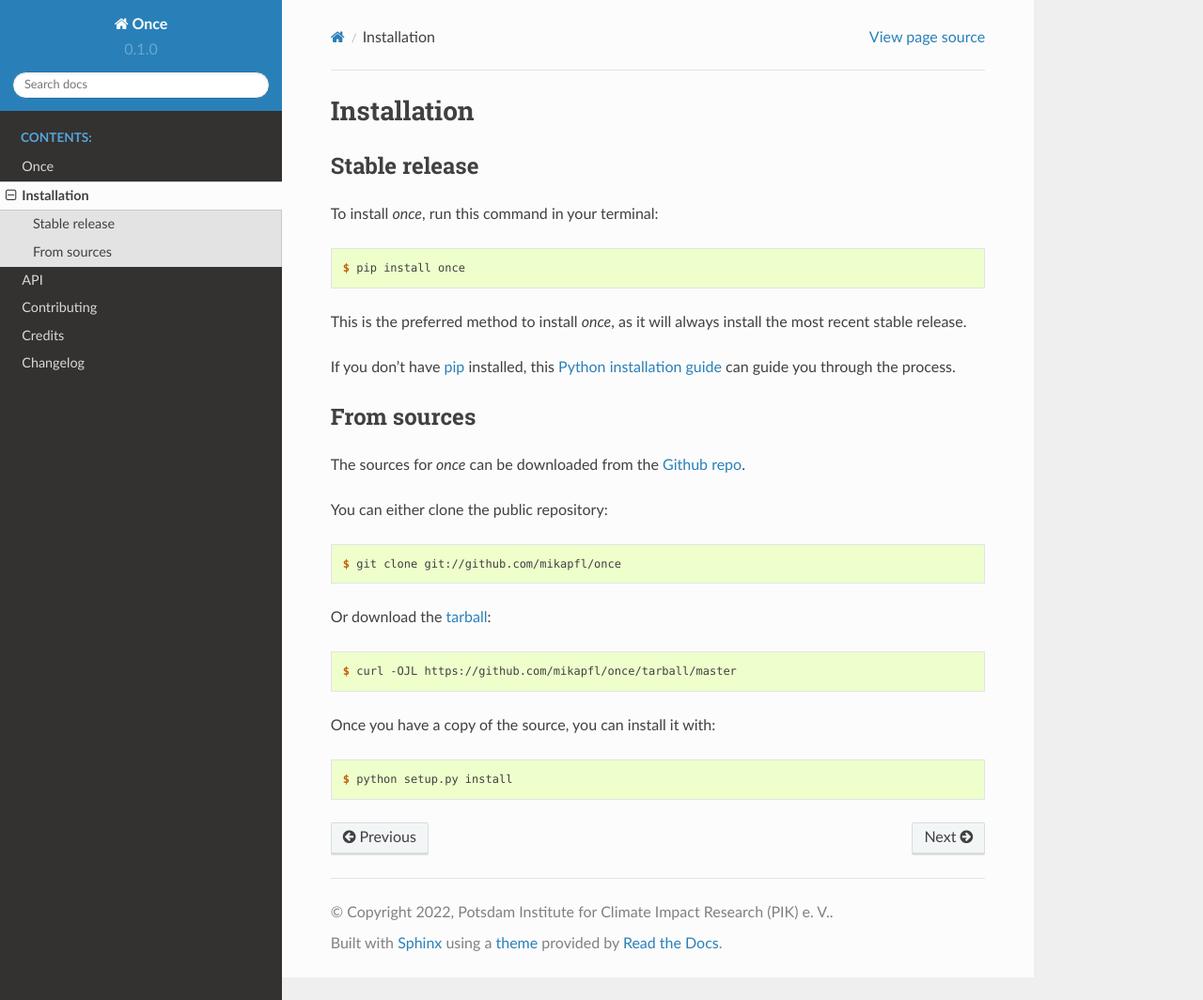
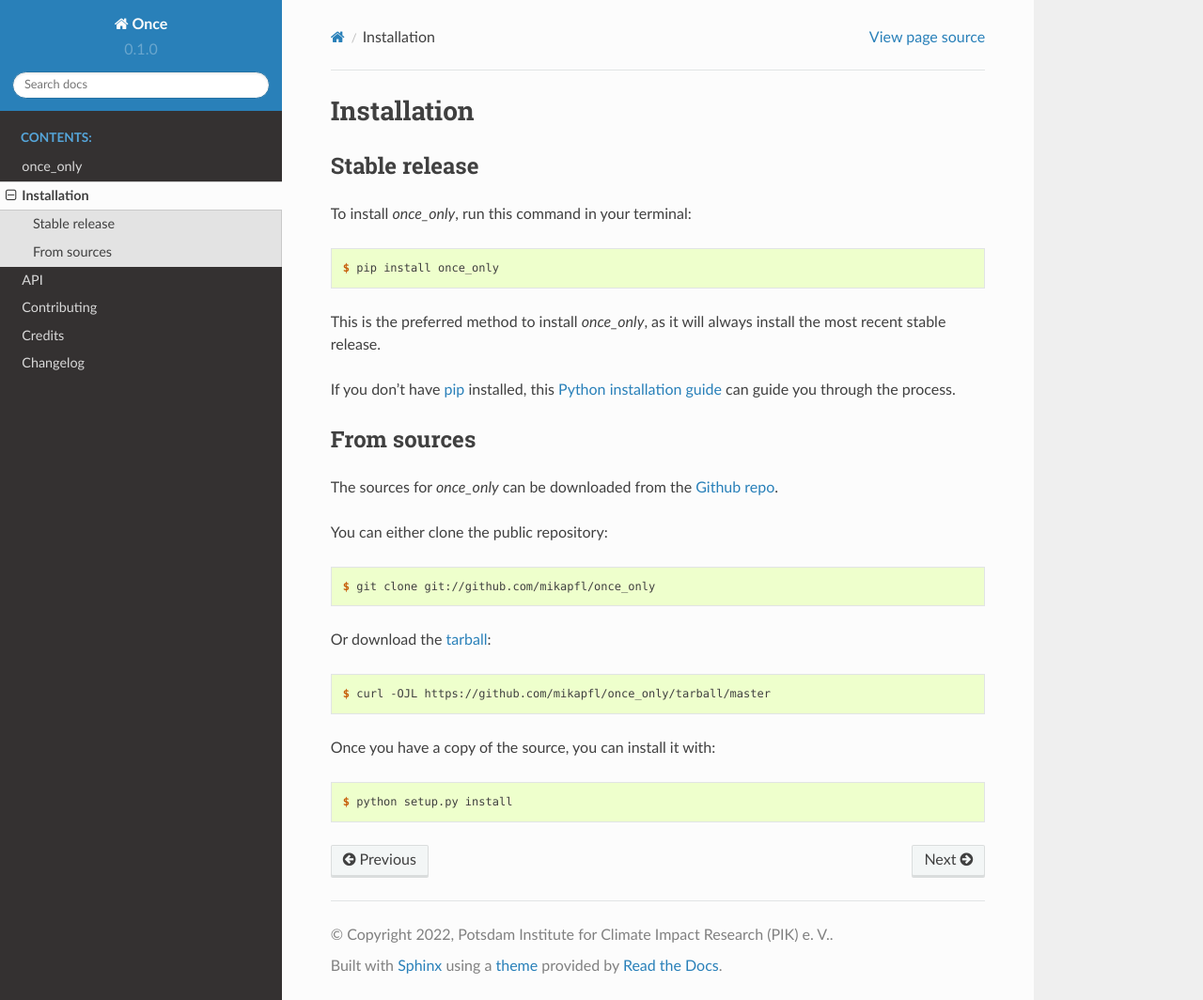
Before and after one commit to mikapfl/once_only, a Sphinx documentation site: the page built from docs/installation.rst, in a window 1280 px wide and 1064 px high. Shown: the whole window at 94% size. Built offline with Sphinx 7.4.7 and the Read the Docs theme 2.0.0, drawn with Linux system fonts in a browser that asks for light colours.

```diff
--- a/changelog_unreleased/initial.rst
+++ b/changelog_unreleased/initial.rst
@@ -1,3 +1,3 @@
 * Initial commit.
-* once.Once class implemented, with direct access API and decorator functionalities.
+* once_only.Once class implemented, with direct access API and decorator functionalities.
 * Add Quickstart documentation.
--- a/docs/api.rst
+++ b/docs/api.rst
@@ -4,6 +4,6 @@ API
 Module contents
 ===============
 
-.. automodule:: once
+.. automodule:: once_only
    :members:
    :show-inheritance:
--- a/docs/conf.py
+++ b/docs/conf.py
@@ -1,6 +1,6 @@
 #!/usr/bin/env python
 #
-# once documentation build configuration file, created by
+# once_only documentation build configuration file, created by
 # sphinx-quickstart on Fri Jun  9 13:47:02 2017.
 #
 # This file is execfile()d with the current directory set to its
@@ -22,7 +22,7 @@ import sys
 
 sys.path.insert(0, os.path.abspath(".."))
 
-import once  # noqa: E402
+import once_only  # noqa: E402
 
 # -- General configuration ---------------------------------------------
 
@@ -62,9 +62,9 @@ author = "Mika Pflüger"
 # the built documents.
 #
 # The short X.Y version.
-version = once.__version__
+version = once_only.__version__
 # The full version, including alpha/beta/rc tags.
-release = once.__version__
+release = once_only.__version__
 
 # The language for content autogenerated by Sphinx. Refer to documentation
 # for a list of supported languages.
@@ -109,7 +109,7 @@ html_static_path = ["_static"]
 # -- Options for HTMLHelp output ---------------------------------------
 
 # Output file base name for HTML help builder.
-htmlhelp_basename = "oncedoc"
+htmlhelp_basename = "once_onlydoc"
 
 
 # -- Options for LaTeX output ------------------------------------------
@@ -135,7 +135,7 @@ latex_elements = {
 latex_documents = [
     (
         master_doc,
-        "once.tex",
+        "once_only.tex",
         "Once Documentation",
         "Mika Pflüger",
         "manual",
@@ -147,7 +147,7 @@ latex_documents = [
 
 # One entry per manual page. List of tuples
 # (source start file, name, description, authors, manual section).
-man_pages = [(master_doc, "once", "Once Documentation", [author], 1)]
+man_pages = [(master_doc, "once_only", "Once Documentation", [author], 1)]
 
 
 # -- Options for Texinfo output ----------------------------------------
@@ -158,10 +158,10 @@ man_pages = [(master_doc, "once", "Once Documentation", [author], 1)]
 texinfo_documents = [
     (
         master_doc,
-        "once",
+        "once_only",
         "Once Documentation",
         author,
-        "once",
+        "once_only",
         "Run a python script or function only once in a given time frame.",
         "Miscellaneous",
     ),
--- a/docs/index.rst
+++ b/docs/index.rst
@@ -1,5 +1,5 @@
-Welcome to once's documentation!
-================================
+Welcome to once_only's documentation!
+=====================================
 
 .. toctree::
    :maxdepth: 2
--- a/docs/installation.rst
+++ b/docs/installation.rst
@@ -7,13 +7,13 @@ Installation
 Stable release
 --------------
 
-To install `once`, run this command in your terminal:
+To install `once_only`, run this command in your terminal:
 
 .. code-block:: console
 
-    $ pip install once
+    $ pip install once_only
 
-This is the preferred method to install `once`, as it will always install
+This is the preferred method to install `once_only`, as it will always install
 the most recent stable release.
 
 If you don't have `pip`_ installed, this `Python installation guide`_ can guide
@@ -26,19 +26,19 @@ you through the process.
 From sources
 ------------
 
-The sources for `once` can be downloaded from the `Github repo`_.
+The sources for `once_only` can be downloaded from the `Github repo`_.
 
 You can either clone the public repository:
 
 .. code-block:: console
 
-    $ git clone git://github.com/mikapfl/once
+    $ git clone git://github.com/mikapfl/once_only
 
 Or download the `tarball`_:
 
 .. code-block:: console
 
-    $ curl -OJL https://github.com/mikapfl/once/tarball/master
+    $ curl -OJL https://github.com/mikapfl/once_only/tarball/master
 
 Once you have a copy of the source, you can install it with:
 
@@ -47,5 +47,5 @@ Once you have a copy of the source, you can install it with:
     $ python setup.py install
 
 
-.. _Github repo: https://github.com/mikapfl/once
-.. _tarball: https://github.com/mikapfl/once/tarball/master
+.. _Github repo: https://github.com/mikapfl/once_only
+.. _tarball: https://github.com/mikapfl/once_only/tarball/master
--- a/once/__init__.py
+++ b/once_only/__init__.py
@@ -12,7 +12,7 @@ import appdirs
 __version__ = "0.1.0"
 
 
-STATE_DIR = pathlib.Path(appdirs.user_state_dir("once", "mikapfl"))
+STATE_DIR = pathlib.Path(appdirs.user_state_dir("once_only", "mikapfl"))
 
 
 class Once:
--- a/tbump.toml
+++ b/tbump.toml
@@ -1,5 +1,5 @@
 # Uncomment this if your project is hosted on GitHub:
-github_url = "https://github.com/mikapfl/once/"
+github_url = "https://github.com/mikapfl/once_only/"
 
 [version]
 current = "0.1.0"
@@ -27,7 +27,7 @@ src = "setup.cfg"
 search = 'version = {current_version}'
 
 [[file]]
-src = "once/__init__.py"
+src = "once_only/__init__.py"
 search = '__version__ = "{current_version}"'
 
 # You can specify a list of commands to
@@ -47,4 +47,4 @@ cmd = "venv/bin/python update_changelog.py {new_version}"
 
 [[after_push]]
 name = "release on github"
-cmd = "gh release create --repo mikapfl/once v{new_version} --title 'once Version {new_version}' --notes-file .changelog_latest_version.rst"
+cmd = "gh release create --repo mikapfl/once_only v{new_version} --title 'once_only Version {new_version}' --notes-file .changelog_latest_version.rst"
```
Also changed, not shown: CONTRIBUTING.rst (+7 -7 lines), README.rst (+29 -29 lines), setup.cfg (+4 -4 lines), 3 other files.
